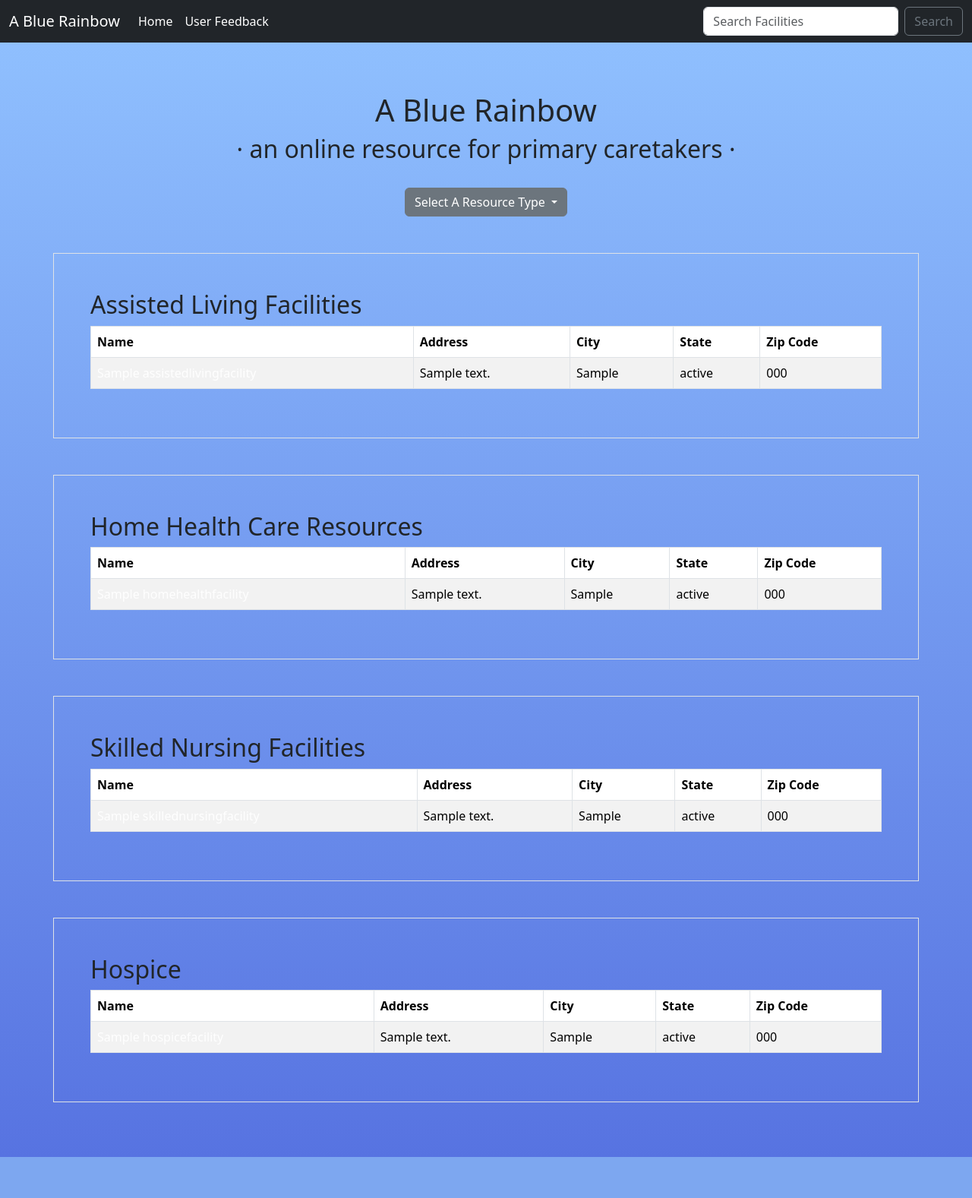
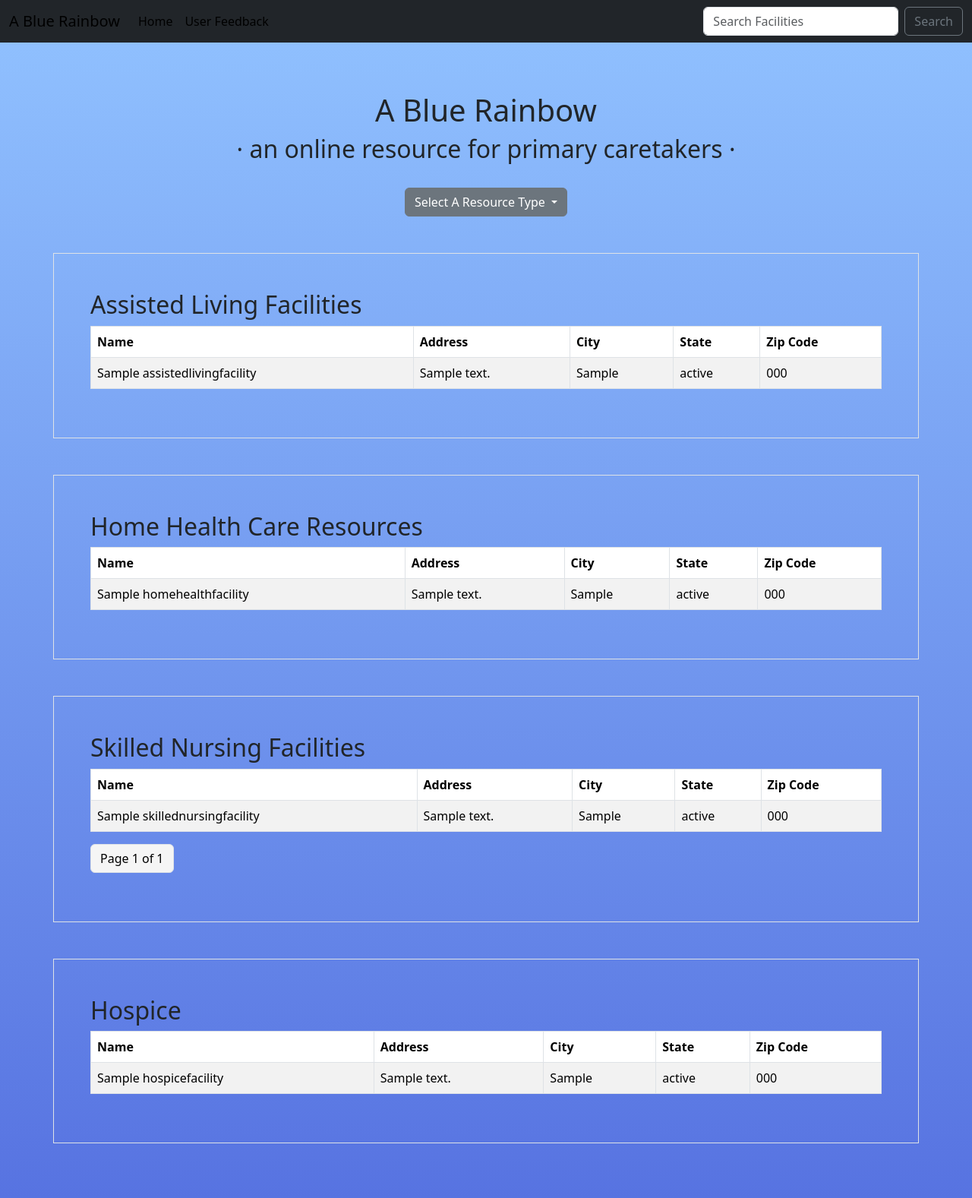
Before and after one commit to suntripper6/ABlueRainbowProject, a Django app: page / in a window 1280 px wide. Shown: the whole page at 76% size. Before the commit the page ends 1523 px from the top, so only its background shows below. Run offline with Django 4.2, Linux system fonts and the light colour scheme; tables that the repository leaves empty hold one stand-in row (values such as "Sample post"); some libraries are stand-ins or nearby versions.

Commit message:
adding B5 for pagination

```diff
--- a/a_blue_rainbow/static/css/abr.css
+++ b/a_blue_rainbow/static/css/abr.css
@@ -10,7 +10,7 @@ body {
 
 a {
   text-decoration: none !important;
-  color: #fefefe !important;
+  color: #000 !important;
 }
 
 p {
@@ -30,6 +30,10 @@ p {
   padding-top: 65px;
 }
 
+.page-link {
+  background-color: #f5f5f5 !important;
+}
+
 /* IDS */
 /* KEYFRAMES */
 /* MEDIA QUERIES */
--- a/a_blue_rainbow/templates/base.html
+++ b/a_blue_rainbow/templates/base.html
@@ -5,9 +5,9 @@
     <meta charset="UTF-8" />
     <meta http-equiv="X-UA-Compatible" content="IE=edge" />
     <meta name="viewport" content="width=device-width, initial-scale=1.0" />
-    <link rel="stylesheet" href="{% static 'css/abr.css' %}" />
     <title>A Blue Rainbow</title>
     {% load bootstrap5 %} {% bootstrap_css %} {% bootstrap_javascript %}
+    <link rel="stylesheet" href="{% static 'css/abr.css' %}" />
   </head>
   <body>
     <div>
--- a/a_blue_rainbow/templates/home-view.html
+++ b/a_blue_rainbow/templates/home-view.html
@@ -83,7 +83,7 @@
       </tr>
     </thead>
     <tbody>
-      {% for snf in skillednursing_qs %}
+      {% for snf in snfs %}
       <tr>
         <td>
           <a href="/skillednursing/details/{{ snf.id }}">{{ snf.name }}</a>
@@ -96,6 +96,20 @@
       </tr>
     </tbody>
   </table>
+  <nav aria-label="Page navigation example">
+    <ul class="pagination">
+      {% if snfs.has_previous %}
+      <li class="page-item"><a class="page-link" href="?page=1">&laquo; First</a></li>
+      <li class="page-item"><a class="page-link" href="?page={{ snfs.previous_page_number }}">Previous</a></li>
+    {% endif %}
+      <li class="page-item disabled"><a class="page-link" href="#">Page {{ snfs.number }} of {{ snfs.paginator.num_pages }}</a></li>
+    {% if snfs.has_next %}
+      <li class="page-item"><a class="page-link" href="?page={{ snfs.next_page_number }}">Next</a></li>
+      <li class="page-item"></li><a class="page-link" href="?page={{ snfs.paginator.num_pages }}">Last &raquo;</a></li>
+    {% endif %}
+    </ul>
+  </nav>
+
 </div>
 
 <div class="container p-5 my-5 border">
@@ -127,4 +141,5 @@
   </table>
 </div>
 <br />
+
 {% endblock content %}
--- a/a_blue_rainbow/views.py
+++ b/a_blue_rainbow/views.py
@@ -1,5 +1,5 @@
 from django.shortcuts import render, redirect
-from django.http import HttpResponse, HttpResponseRedirect
+from django.http import HttpResponse, HttpResponseRedirect, JsonResponse
 from django.template.loader import render_to_string
 from rest_framework import generics
 from rest_framework.views import APIView
@@ -8,23 +8,31 @@ from .serializer import UserFeedBackSerializer, HomeHealthFacilitiesSerializer,
 from .models import UserFeedback, HomeHealthFacilities, AssistedLivingFacilities, SkilledNursingFacilities, \
     HospiceFacilities, States, Providers
 from .forms import HospiceForm, HomeHealthForm, AssistedLivingForm, SkilledNursingForm, FeedbackForm
+from django.core.paginator import Paginator
+
+# GLOBALS
+
+provider_qs = Providers.objects.all()
+assisted_qs = AssistedLivingFacilities.objects.all()
+homehealth_qs = HomeHealthFacilities.objects.all()
+skillednursing_qs = SkilledNursingFacilities.objects.all()
+hospice_qs = HospiceFacilities.objects.all()
+states_qs = States.objects.order_by("state").values_list(
+    "state", flat=True).distinct("state")
 
 
 # HOME VIEW
 def home_view(request):
-    provider_qs = Providers.objects.all()
-    assisted_qs = AssistedLivingFacilities.objects.all()
-    homehealth_qs = HomeHealthFacilities.objects.all()
-    skillednursing_qs = SkilledNursingFacilities.objects.all()
-    hospice_qs = HospiceFacilities.objects.all()
-    states_qs = States.objects.order_by("state").values_list(
-        "state", flat=True).distinct("state")
+    snf_p = Paginator(SkilledNursingFacilities.objects.all(), 2)
+    page = request.GET.get("page")
+    snfs = snf_p.get_page(page)
 
     context = {
         "provider_qs": provider_qs,
         "assisted_qs": assisted_qs,
         "homehealth_qs": homehealth_qs,
         "skillednursing_qs": skillednursing_qs,
+        "snfs": snfs,
         "hospice_qs": hospice_qs,
         "states_qs": states_qs,
     }
@@ -32,27 +40,16 @@ def home_view(request):
     return render(request, "home-view.html", context=context)
 
 
+# SELECT FACILITY
+
+
 # SEARCH FACILITIES
 def search_facilities(request):
     if request.method == "POST":
         searched = request.POST["searched"]
-        try:
-            alf = AssistedLivingFacilities.objects.filter(
-                name__icontains=searched).get()
-            return render(request, "search_facilities.html", {"searched": searched, "object": alf})
-        except:
-            hhc = HomeHealthFacilities.objects.filter(
-                name__icontains=searched).get()
-            return render(request, "search_facilities.html", {"searched": searched, "object": hhc})
-    else:
-        try:
-            snf = SkilledNursingFacilities.objects.filter(
-                name__icontains=searched).get()
-            return render(request, "search_facilities.html", {"searched": searched, "object": snf})
-        except:
-            hosp = HospiceFacilities.objects.filter(
-                name__icontains=searched).get()
-            return render(request, "search_facilities.html", {"searched": searched, "object": hosp})
+        alf = AssistedLivingFacilities.objects.filter(
+            name__icontains=searched).get()
+        return render(request, "search_facilities.html", {"searched": searched, "object": alf})
 
 
 # ASSISTED LIVING VIEWS
```
